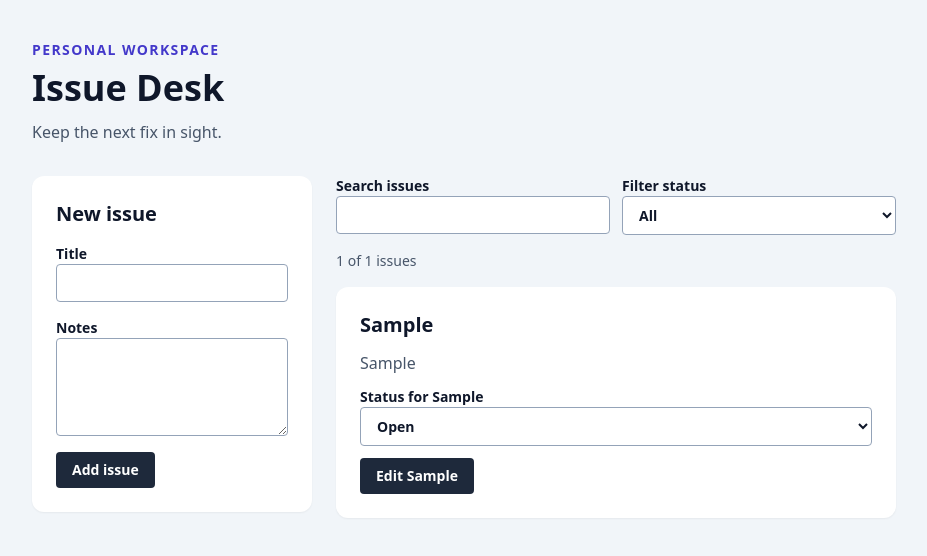
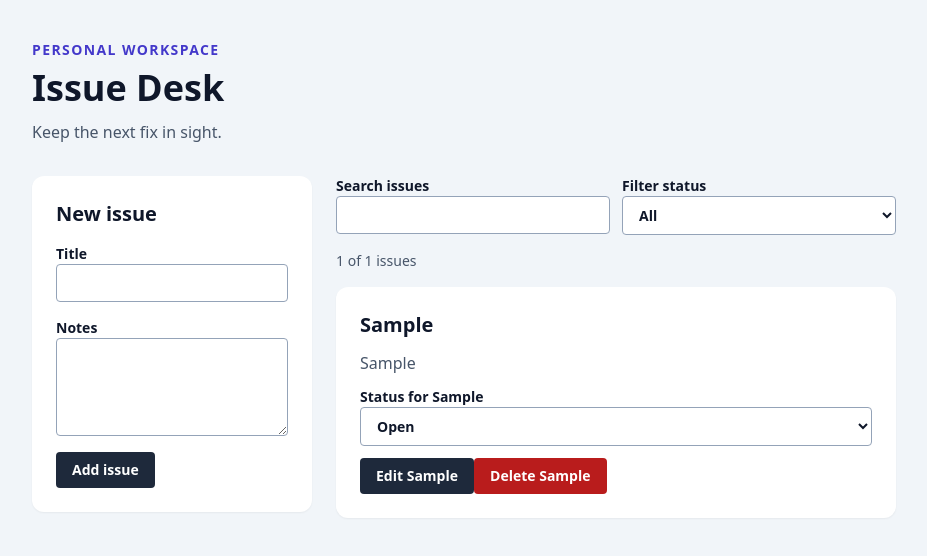
Before and after one commit to kirkduchesne/cairn, a React (Vite) app: page / in a window 1280 px wide. Both pictures are taken after typing "Sample", "Sample" into the empty fields and a click on the button "Add issue". Shown: the top 556 px of the page, without its empty margins (176-1103 px from the left). Built offline with nearby package versions, Linux system fonts and the light colour scheme.

Commit message:
feat: confirm deletion of unwanted issues

```diff
--- a/src/App.tsx
+++ b/src/App.tsx
@@ -46,6 +46,11 @@ export function App() {
             <option>Open</option><option>In progress</option><option>Done</option>
           </select></label>
           <button type="button" onClick={() => { setEditing(issue.id); setTitle(issue.title); setNotes(issue.notes); setError(''); }}>Edit {issue.title}</button>
+          <button type="button" className="bg-red-700 hover:bg-red-800" onClick={() => {
+            if (!window.confirm('Delete this issue?')) return;
+            setIssues(issues.filter(item => item.id !== issue.id));
+            if (editing === issue.id) { setEditing(null); setTitle(''); setNotes(''); setError(''); }
+          }}>Delete {issue.title}</button>
         </article>)}
       </section>
     </div>
```
